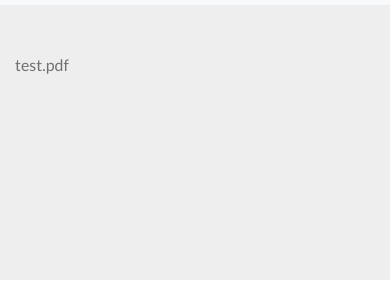
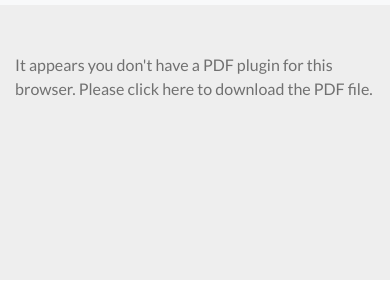
Before and after one commit to FGCUStellarResearch/FGCUStellarResearch.github.io, a plain HTML site: page research.html in a window 390 px wide. Shown: the part 72-378 px from the top of the page. Drawn offline with nearby package versions, Linux system fonts and the light colour scheme.

Commit message:
Added fallback text for when PDF viewer does not function on mobile

```diff
--- a/research.html
+++ b/research.html
@@ -19,12 +19,13 @@
     <div id="header"></div>
     <br />
     <div class="container mb-4 mt-4">
-          <div class="embed-responsive embed-responsive-16by9">
-            <object
-              data="img/Buzasi2017_Projects.pdf"
-              type="application/pdf">
-              <a href="img/Buzasi2017_Projects.pdf">test.pdf</a>
-            </object>
+      <div class="embed-responsive embed-responsive-16by9">
+        <object data="img/Buzasi2017_Projects.pdf" type="application/pdf">
+          <p>It appears you don't have a PDF plugin for this browser. Please click
+          <a href="img/Buzasi2017_Projects.pdf">here</a>
+          to download the PDF file.
+          </p>
+        </object>
       </div>
     </div>
 
```
